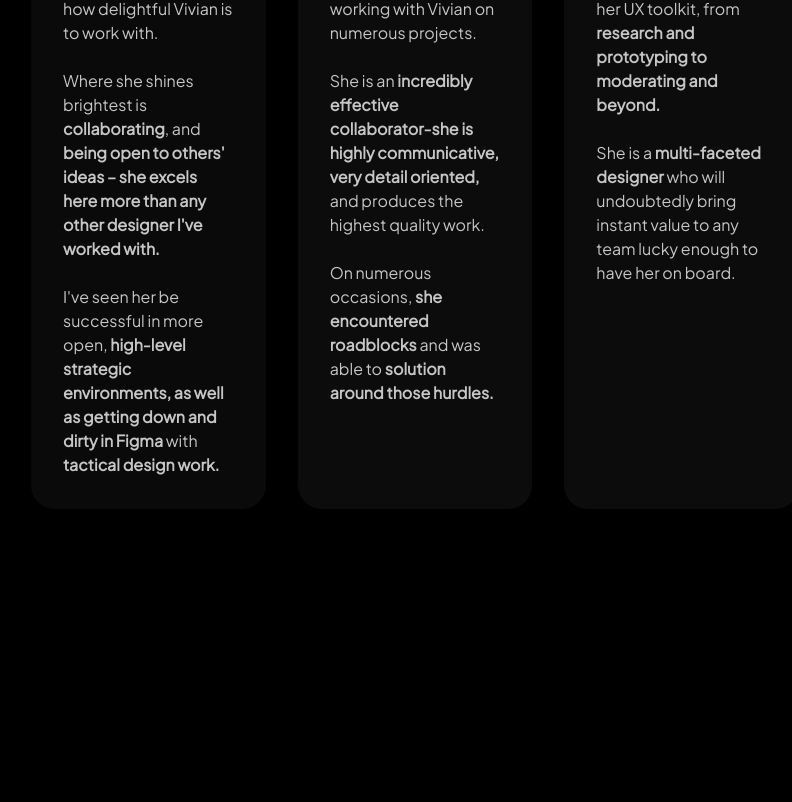
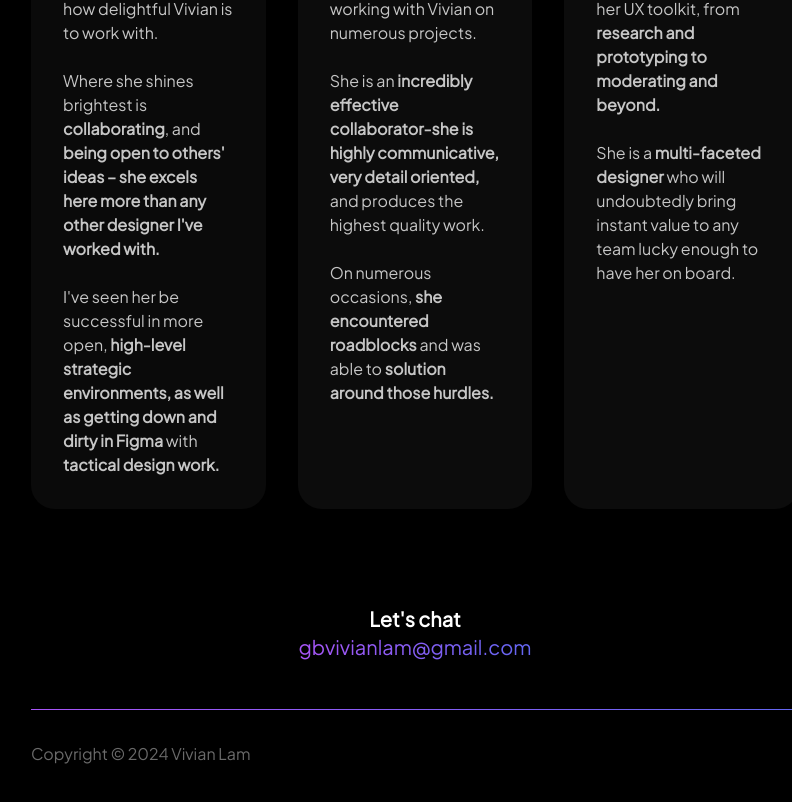
Before and after one commit to gbvivian/2022, a React (Create React App) app: page /#/ in a window 1280 px wide. Shown: the part 1275-2077 px from the top of the page, without its empty margins (225-1017 px from the left). Before the commit the page ends 1784 px from the top, so only its background shows below. Built offline with nearby package versions, Linux system fonts and the light colour scheme.

Commit message:
Add footer to bottom of page

```diff
--- /dev/null
+++ b/src/components/Footer.jsx
@@ -0,0 +1,43 @@
+import React from 'react';
+
+const Footer = (props) => {
+  return (
+    <React.Fragment>
+      {/* BANNER STYLE */}
+      {/* <div className="bg-gradient-to-r from-purple-500 to-indigo-500 p-3">
+        <div className="font-bold text-center text-xl">Let's chat</div>
+        <div className="text-center text-xl">gbvivianlam@gmail.com</div>
+      </div> */}
+
+      {/* Gradient line */}
+      <span>
+        {/* Let's chat */}
+        <div className="font-bold text-center text-xl mt-12">Let's chat</div>
+
+        {/* Gradient text */}
+        <div className="flex justify-center">
+          <div
+            className="text-xl
+                    bg-gradient-to-r from-purple-500 to-indigo-500
+                    inline-block
+                    bg-clip-text
+                    text-transparent"
+          >
+            gbvivianlam@gmail.com
+          </div>
+        </div>
+
+        <div
+          className="text-xl
+                    bg-gradient-to-r from-purple-500 to-indigo-500
+                    w-full
+                    h-[0.8px]
+                    mt-12
+                    "
+        ></div>
+      </span>
+    </React.Fragment>
+  );
+};
+
+export default Footer;
--- a/src/components/HomePage.jsx
+++ b/src/components/HomePage.jsx
@@ -14,6 +14,7 @@ import cm from '../assets/quotes/cm.png';
 import DTQuote from './DTQuote';
 import RSQuote from './RSQuote';
 import CMQuote from './CMQuote';
+import Footer from './Footer';
 
 const HomePage = () => {
   return (
@@ -133,6 +134,16 @@ const HomePage = () => {
           </div>
         </div>
       </div>
+
+      <div className="mt-24"></div>
+
+      {/* FOOTER*/}
+      <div className="mt-22">
+        <Footer></Footer>
+      </div>
+      <div className="text-[#6A6A6A] mt-8">Copyright © 2024 Vivian Lam</div>
+      <div className="mt-12"></div>
+      <br />
     </React.Fragment>
   );
 };
```
